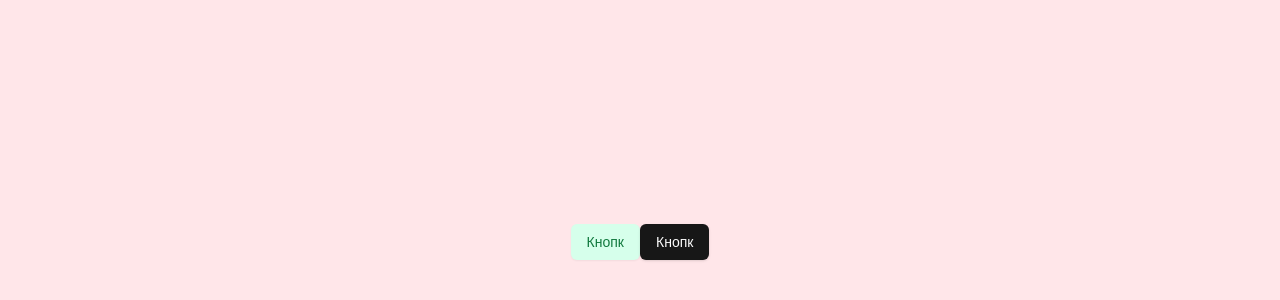
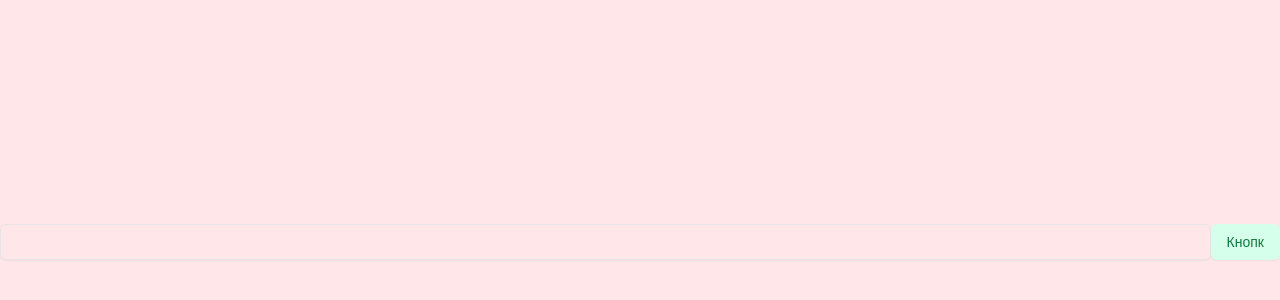
Before and after one commit to PushkinDenis/ai-social, a React (Vite) app: page / in a window 1280 px wide. Shown: the part 158-458 px from the top of the page. Built offline with nearby package versions, Linux system fonts and the light colour scheme.

Commit message:
Add input

```diff
--- a/src/App.tsx
+++ b/src/App.tsx
@@ -1,30 +1,21 @@
 import { FC, useRef } from 'react';
 import { Button } from '@/components/ui/button';
+import { Input } from '@/components/ui/input';
 
 export const App: FC = () => {
-  const buttonRef = useRef<HTMLButtonElement>(null);
-  const buttonSecRef = useRef<HTMLButtonElement>(null);
+  const inputRef = useRef<HTMLInputElement>(null);
 
   const handleRef = () => {
-    buttonRef.current?.focus();
+    inputRef.current?.focus();
   };
-  const handleSecRef = () => {
-    buttonSecRef.current?.classList.add('bg-red');
-  };
+
   return (
     <div className="flex bg-lightRed text-red w-full h-screen items-center justify-center">
+      <Input ref={inputRef}></Input>
       <Button
         variant={'destructive'}
         onClick={handleRef}
-        ref={buttonSecRef}
         className="focus:outline-none focus:bg-slate-600 focus:ring focus:ring-violet-300"
-      >
-        Кнопк
-      </Button>
-      <Button
-        className="focus:outline-none focus:bg-slate-600 focus:ring focus:ring-violet-300"
-        onClick={handleSecRef}
-        ref={buttonRef}
       >
         Кнопк
       </Button>
--- /dev/null
+++ b/src/components/ui/input.tsx
@@ -0,0 +1,18 @@
+import { FC, InputHTMLAttributes, Ref } from 'react';
+import { cn } from '@/lib/utils';
+
+interface IInputProps extends InputHTMLAttributes<HTMLInputElement> {
+  ref?: Ref<HTMLInputElement>;
+}
+
+export const Input: FC<IInputProps> = ({ className, type, ref, ...props }) => (
+  <input
+    type={type}
+    className={cn(
+      'flex h-9 w-full rounded-md border border-input bg-transparent px-3 py-1 text-base shadow-sm transition-colors file:border-0 file:bg-transparent file:text-sm file:font-medium file:text-foreground placeholder:text-muted-foreground focus-visible:outline-none focus-visible:ring-1 focus-visible:ring-ring disabled:cursor-not-allowed disabled:opacity-50 md:text-sm',
+      className,
+    )}
+    ref={ref}
+    {...props}
+  />
+);
```
